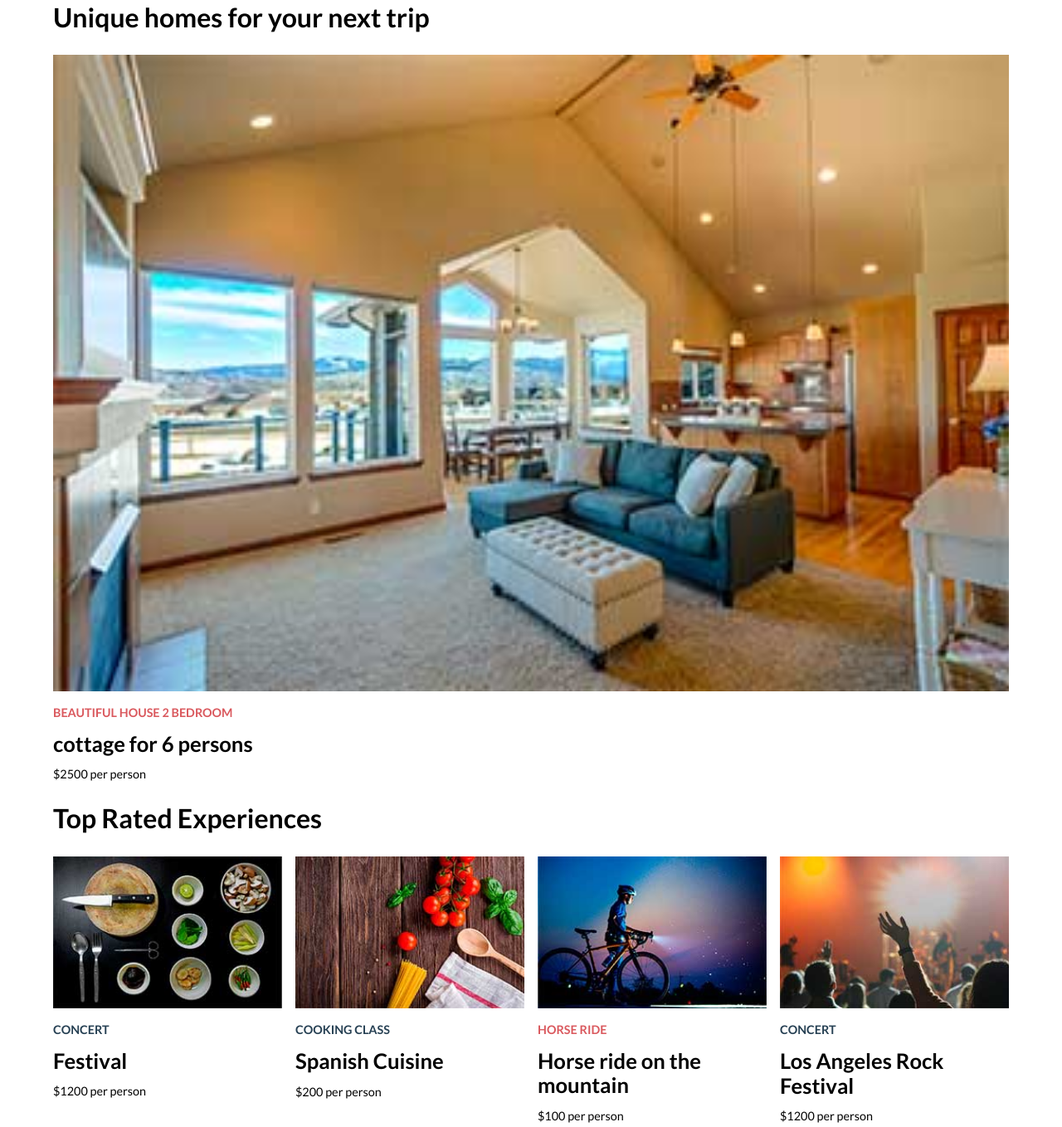
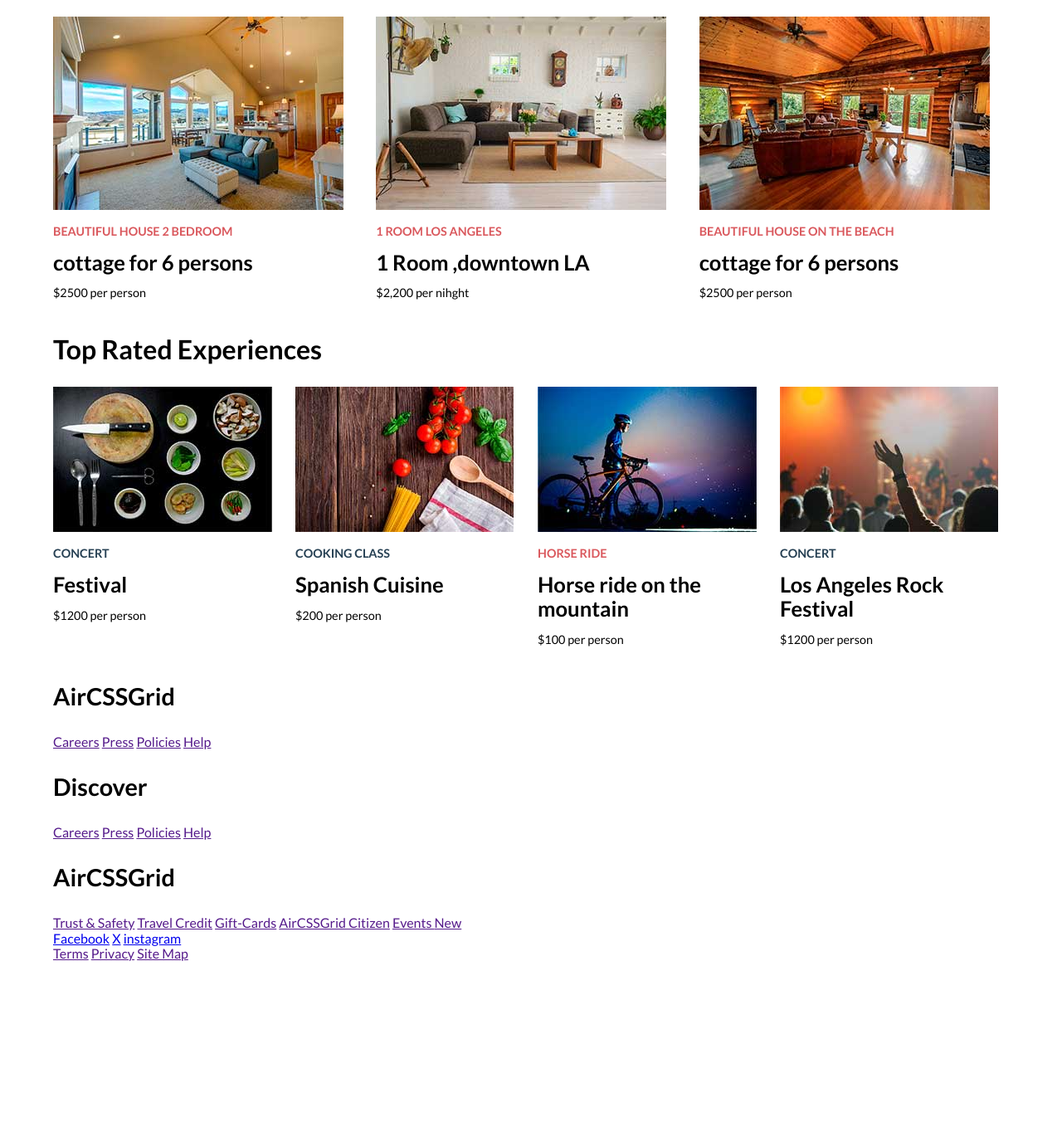
Before and after one commit to Chinmay045/AirBnb, a plain HTML site: page index.html in a window 1280 px wide. Shown: the part 2250-3608 px from the top of the page at 83% size. After the commit the page ends 3408 px from the top, so only its background shows below. Drawn offline with nearby package versions, Linux system fonts and the light colour scheme.

Commit message:
add structure for the footer

```diff
--- a/css/styles.css
+++ b/css/styles.css
@@ -226,15 +226,11 @@ img {
     color: #940AD4;
 }
 
-.cards-container {
-    display: grid;
-    grid-gap: 1rem;
-    grid-template-columns: repeat(auto-fit, minmax(250px, 1fr));
+
+.card img {
+    width: auto;
 }
 
-.card img {
-    width: 100%;
-}
 
 .card .category {
     text-transform: uppercase;
@@ -251,3 +247,16 @@ img {
 .card .price {
     font-size: .9rem;
 }
+
+
+.cards-conatiner {
+    display: grid;
+    grid-gap: 1rem;
+    grid-template-columns: repeat(auto-fit, minmax(250px, 1fr));
+}
+
+.cards-container {
+    display: grid;
+    grid-gap: 1rem;
+    grid-template-columns: repeat(auto-fit, minmax(250px, 1fr));
+}
--- a/index.html
+++ b/index.html
@@ -156,6 +156,24 @@
                         <p class="price">$2500 per person</p>
                     </div>
                 </div>
+
+                <div class="card">
+                    <img src="./img/lodgement2.jpg" alt="">
+                    <div class="info">
+                        <p class="category outdoor-activity">1 room los Angeles </p>
+                        <p class="title">1 Room ,downtown LA</p>
+                        <p class="price">$2,200 per nihght</p>
+                    </div>
+                </div>
+
+                <div class="card">
+                    <img src="./img/lodgement3.jpg" alt="">
+                    <div class="info">
+                        <p class="category outdoor-activity">Beautiful house on the beach </p>
+                        <p class="title">cottage for 6 persons</p>
+                        <p class="price">$2500 per person</p>
+                    </div>
+                </div>
             </div>
         </section>
 
@@ -198,6 +216,54 @@
                 </div>
             </div>
         </section>
+
+        <footer id="footer" class="footer">
+            <div class="container">
+                <div class="nav-footer">
+                    <h3>AirCSSGrid</h3>
+                    <nav class="menu">
+                        <a href="">Careers</a>
+                        <a href="">Press</a>
+                        <a href="">Policies</a>
+                        <a href="">Help</a>
+                    </nav>
+                </div>
+
+                <div class="nav-footer">
+                    <h3>Discover</h3>
+                    <nav class="menu">
+                        <a href="">Careers</a>
+                        <a href="">Press</a>
+                        <a href="">Policies</a>
+                        <a href="">Help</a>
+                    </nav>
+                </div>
+
+                <div class="nav-footer">
+                    <h3>AirCSSGrid</h3>
+                    <nav class="menu">
+                        <a href="">Trust & Safety</a>
+                        <a href="">Travel Credit</a>
+                        <a href="">Gift-Cards</a>
+                        <a href="">AirCSSGrid Citizen</a>
+                        <a href="">Events <span class="new">New</span></a>
+                    </nav>
+                </div>
+
+                <div class="nav-footer">
+                    <div class="social-nav">
+                        <a href="https://facebook.com"><span>Facebook</span></a>
+                        <a href="https://twitter.com"><span>X</span></a>
+                        <a href="https://instagram"><span>instagram</span></a>
+                    </div>
+                    <nav class="menu">
+                        <a href="">Terms</a>
+                        <a href="">Privacy</a>
+                        <a href="">Site Map</a>
+                    </nav>
+                </div>
+            </div>
+        </footer>
     </main>
 
     <script src="js/scripts.js"></script>
```
